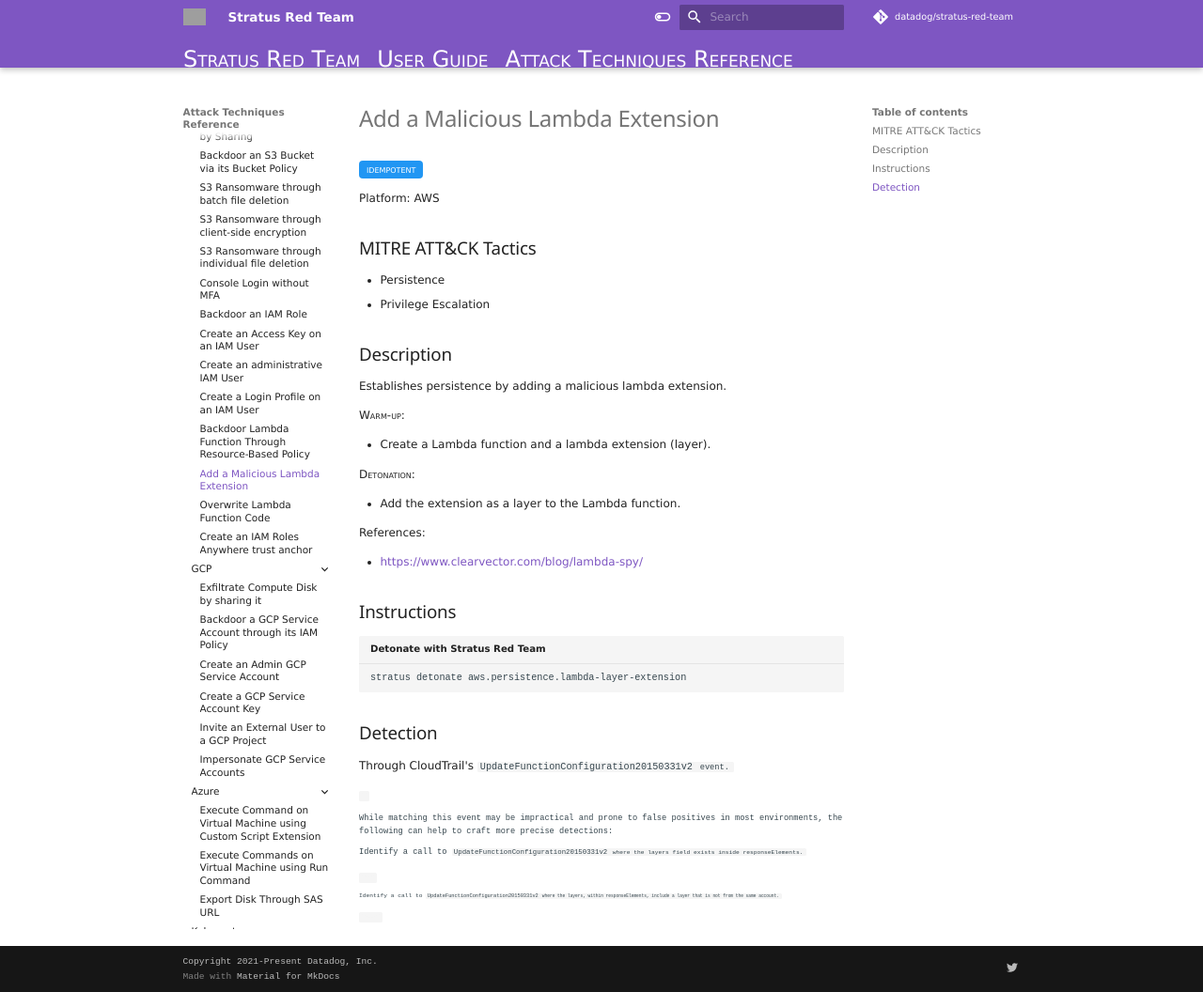
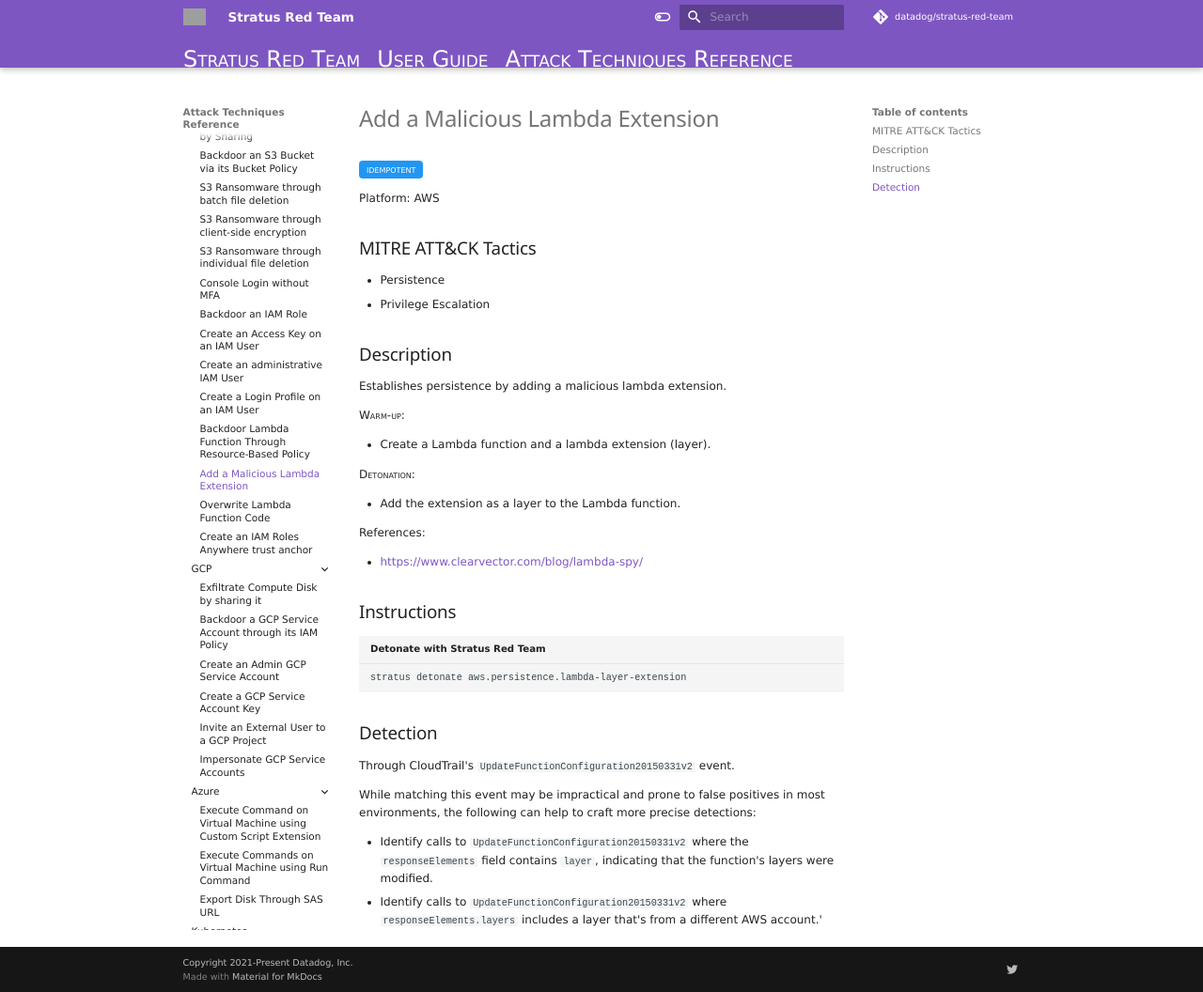
Before and after one commit to DataDog/stratus-red-team, an MkDocs documentation site: the page built from docs/attack-techniques/AWS/aws.persistence.lambda-layer-extension.md, in a window 1280 px wide and 1056 px high. Shown: the whole window at 94% size. Built offline with MkDocs 1.6.1 and Material for MkDocs 9.7.7, drawn with Linux system fonts in a browser that asks for light colours; nearby versions of some CDN libraries; library files that are not in the unit come from our copies; comment, search, counter and statistics services are not loaded; grey boxes are pictures that could not be loaded.

Commit message:
Minor docs editing

```diff
--- a/docs/attack-techniques/AWS/aws.persistence.lambda-layer-extension.md
+++ b/docs/attack-techniques/AWS/aws.persistence.lambda-layer-extension.md
@@ -41,10 +41,9 @@
 ## Detection
 
 
-Through CloudTrail's <code>UpdateFunctionConfiguration20150331v2<code> event.
+Through CloudTrail's <code>UpdateFunctionConfiguration20150331v2</code> event.
 
 While matching this event may be impractical and prone to false positives in most environments, the following can help to craft more precise detections:
 
-Identify a call to <code>UpdateFunctionConfiguration20150331v2<code> where the layers field exists inside responseElements.
-
-Identify a call to <code>UpdateFunctionConfiguration20150331v2<code> where the layers, within responseElements, include a layer that is not from the same account.
+- Identify calls to <code>UpdateFunctionConfiguration20150331v2</code> where the <code>responseElements</code> field contains <code>layer</code>, indicating that the function's layers were modified.
+- Identify calls to <code>UpdateFunctionConfiguration20150331v2</code> where <code>responseElements.layers</code> includes a layer that's from a different AWS account.'
```
Also changed, not shown: 1 other file.
